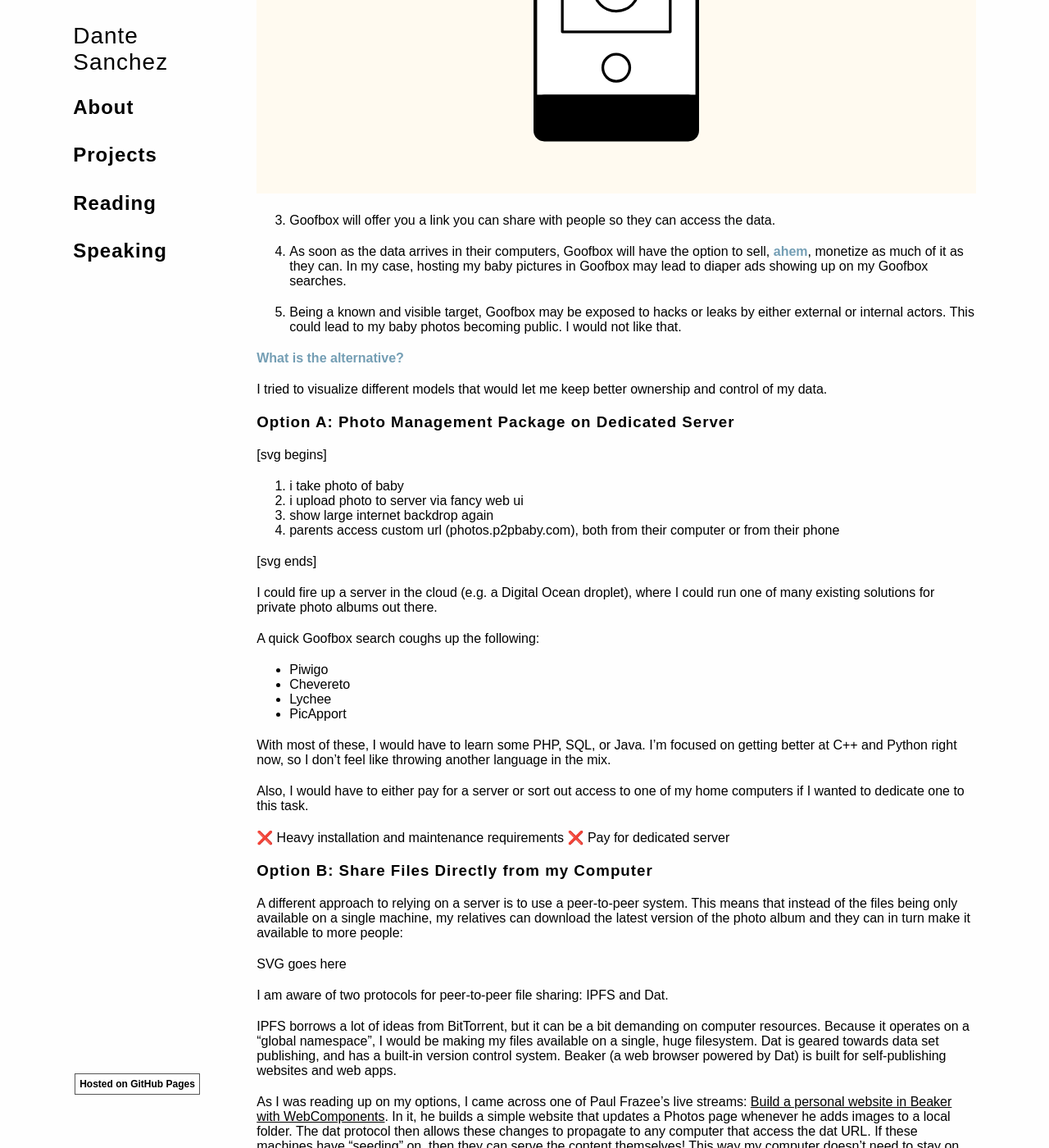
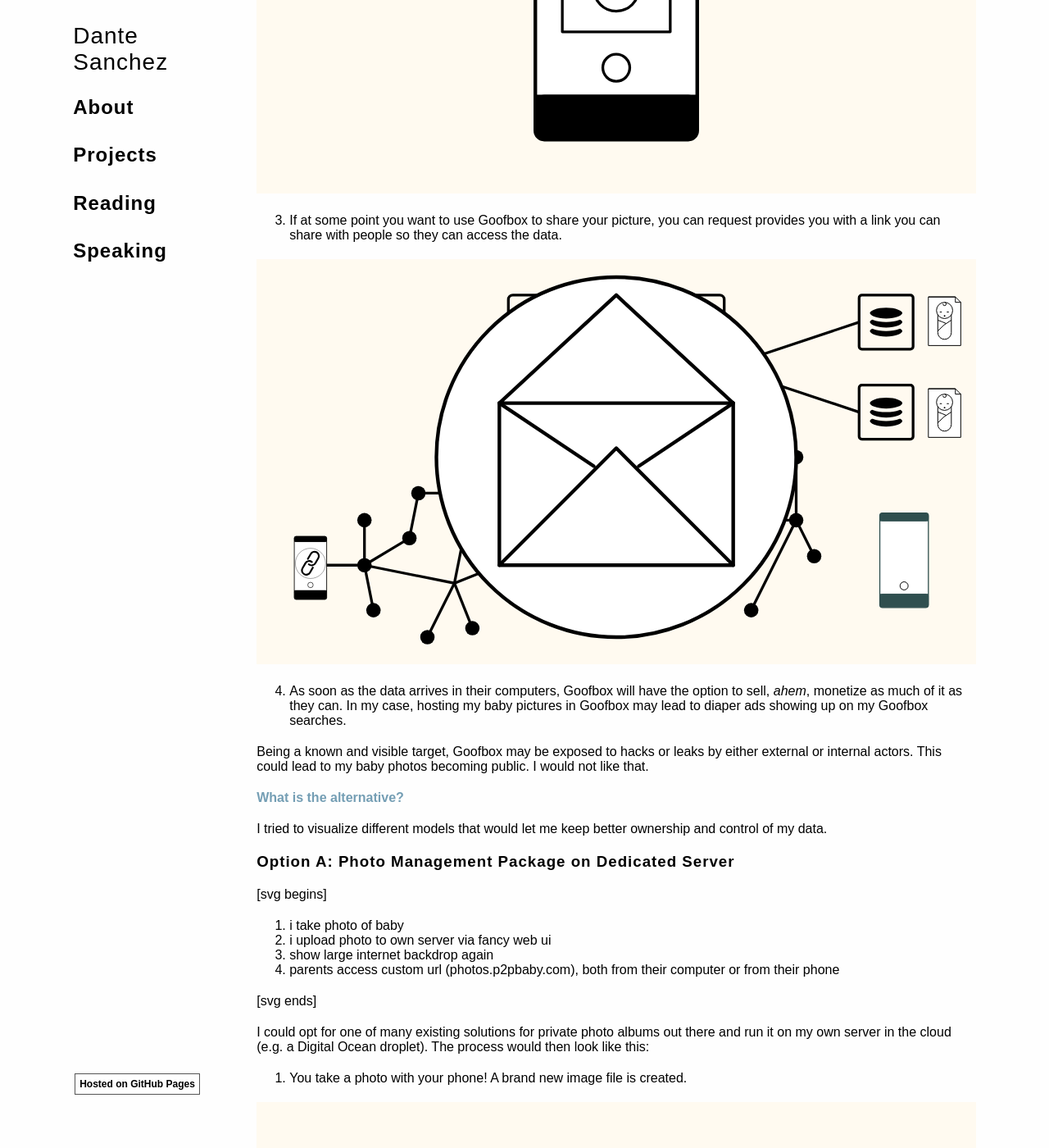
Before and after one commit to dasanchez/dasanchez.github.io, a Jekyll site: the page built from posts/p2p-photo-album.md, in a window 1280 px wide and 1400 px high, scrolled down 1291 px. Shown: the whole window at 82% size. Built offline with Jekyll 4.4.1, drawn with Linux system fonts in a browser that asks for light colours; the repository's description, which GitHub fills in, is left out; our own code applies the rules of GitHub Pages for plain Markdown files; some of the changed text lies outside the part shown.

Commit message:
Photo share: WIP

```diff
--- a/posts/p2p-photo-album.md
+++ b/posts/p2p-photo-album.md
@@ -26,14 +26,16 @@
 ![Photo upload](/assets/img/p2p-photo-album/photo-upload.svg)
 
 {:start="3"}
-3. Goofbox will offer you a link you can share with people so they can access the data.
+3. If at some point you want to use Goofbox to share your picture, you can request provides you with a link you can share with people so they can access the data.
+
+![Photo share](/assets/img/p2p-photo-album/photo-share.svg)
 
 {:start="4"}
-4. As soon as the data arrives in their computers, Goofbox will have the option to sell, **ahem**, monetize as much of it as they can. In my case, hosting  my baby pictures in Goofbox may lead to diaper ads showing up on my Goofbox searches.
+4. As soon as the data arrives in their computers, Goofbox will have the option to sell, *ahem*, monetize as much of it as they can. In my case, hosting my baby pictures in Goofbox may lead to diaper ads showing up on my Goofbox searches.
 
 
 
-5. Being a known and visible target, Goofbox may be exposed to hacks or leaks by either external or internal actors. This could lead to my baby photos becoming public. I would not like that.
+Being a known and visible target, Goofbox may be exposed to hacks or leaks by either external or internal actors. This could lead to my baby photos becoming public. I would not like that.
 
 **What is the alternative?**
 
@@ -44,13 +46,28 @@
 
 [svg begins]
 1. i take photo of baby
-2. i upload photo to server via fancy web ui
+2. i upload photo to own server via fancy web ui
 3. show large internet backdrop again
 4. parents access custom url (photos.p2pbaby.com), both from their computer or from their phone
 
 [svg ends]
 
-I could fire up a server in the cloud (e.g. a Digital Ocean droplet), where I could run one of many existing solutions for private photo albums out there.
+I could opt for one of many existing solutions for private photo albums out there and run it on my own server in the cloud (e.g. a Digital Ocean droplet). The process would then look like this:
+
+1. You take a photo with your phone! A brand new image file is created.
+
+![Baby photo](/assets/img/p2p-photo-album/baby-photo.svg)
+
+{:start="2"}
+2. You upload your picture to a server you control and maintain. You are responsible for data backups in case something happens to it.
+
+![Photo upload](/assets/img/p2p-photo-album/photo-upload.svg)
+
+{:start="3"}
+3. If at some point you want to share your picture or photo album, you can generate a link you can share with people so they can access the data.
+
+![Photo share](/assets/img/p2p-photo-album/photo-share.svg)
+
 
 A quick Goofbox search coughs up the following:
 
```
Also changed, not shown: assets/img/p2p-photo-album/photo-share.svg (added), assets/img/p2p-photo-album/photo-upload.svg.
